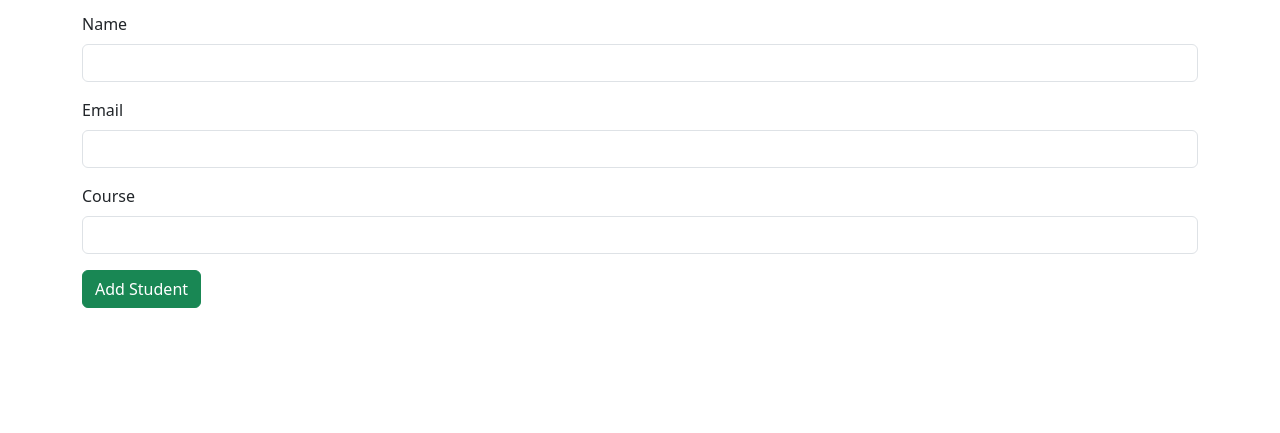
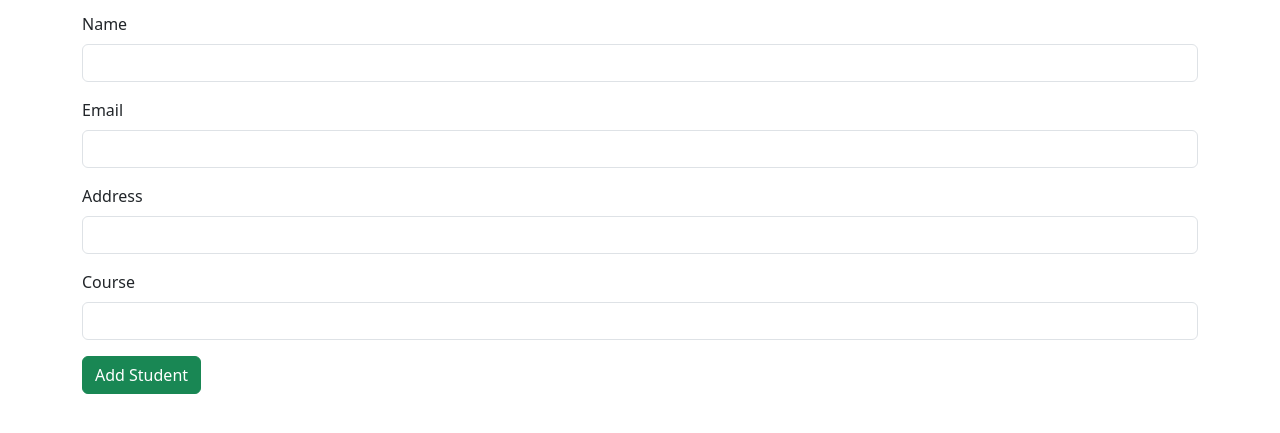
Before and after one commit to Avinashsain/flask-ci-cd-app, a Flask app: page /add in a window 1280 px wide. Shown: the part 162-595 px from the top of the page. Run offline with Flask 3, Linux system fonts and the light colour scheme; some libraries are stand-ins or nearby versions.

Commit message:
Add address field to student templates
Add an Address input to add_student.html and update_student.html (required, prefilled in update form) and display the student's address column in the index.html students table. This updates the UI to capture and show student address information.

```diff
--- a/templates/add_student.html
+++ b/templates/add_student.html
@@ -11,6 +11,10 @@
         <input type="email" name="email" id="email" class="form-control" required>
     </div>
     <div class="mb-3">
+        <label for="address" class="form-label">Address</label>
+        <input type="text" name="address" id="address" class="form-control" required>
+    </div>
+    <div class="mb-3">
         <label for="course" class="form-label">Course</label>
         <input type="text" name="course" id="course" class="form-control" required>
     </div>
--- a/templates/index.html
+++ b/templates/index.html
@@ -6,6 +6,7 @@
         <tr>
             <th>Name</th>
             <th>Email</th>
+            <th>Address</th>
             <th>Course</th>
             <th>Actions</th>
         </tr>
@@ -15,6 +16,7 @@
         <tr>
             <td>{{ student.name }}</td>
             <td>{{ student.email }}</td>
+            <td>{{ student.address }}</td>
             <td>{{ student.course }}</td>
             <td>
                 <a href="{{ url_for('update_student', student_id=student._id) }}" class="btn btn-warning btn-sm">Edit</a>
--- a/templates/update_student.html
+++ b/templates/update_student.html
@@ -12,6 +12,9 @@
         <input type="email" name="email" id="email" class="form-control" value="{{ student.email }}" required>
     </div>
     <div class="mb-3">
+        <label for="address" class="form-label">Address</label>
+        <input type="text" name="address" id="address" class="form-control" value="{{ student.address }}" required>
+    <div class="mb-3">
         <label for="course" class="form-label">Course</label>
         <input type="text" name="course" id="course" class="form-control" value="{{ student.course }}" required>
     </div>
```
